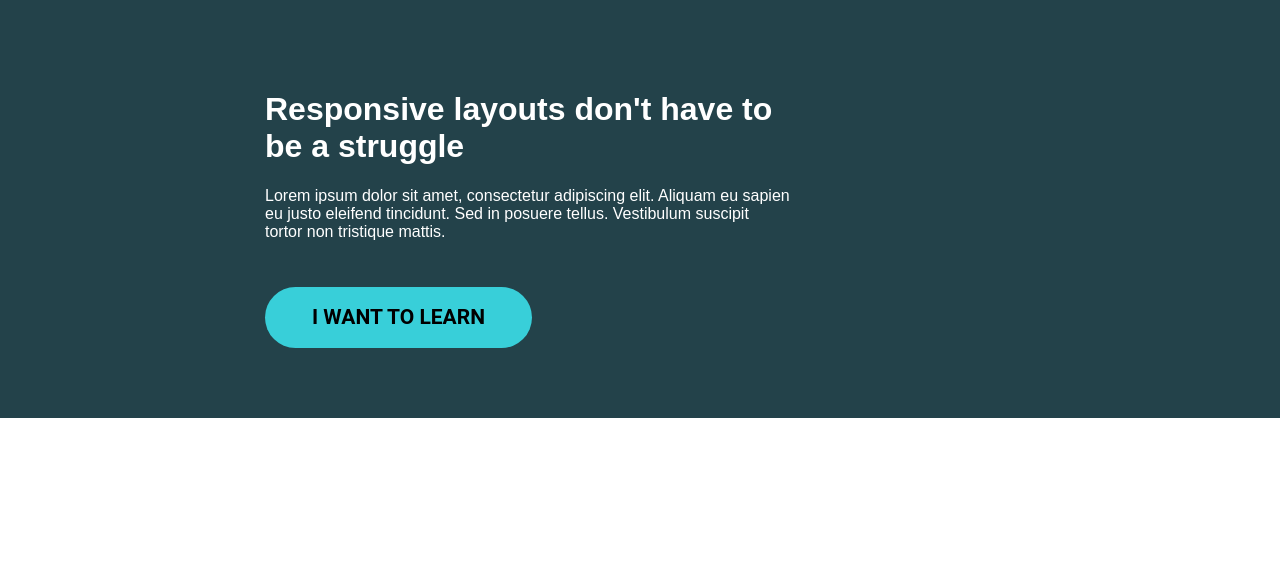
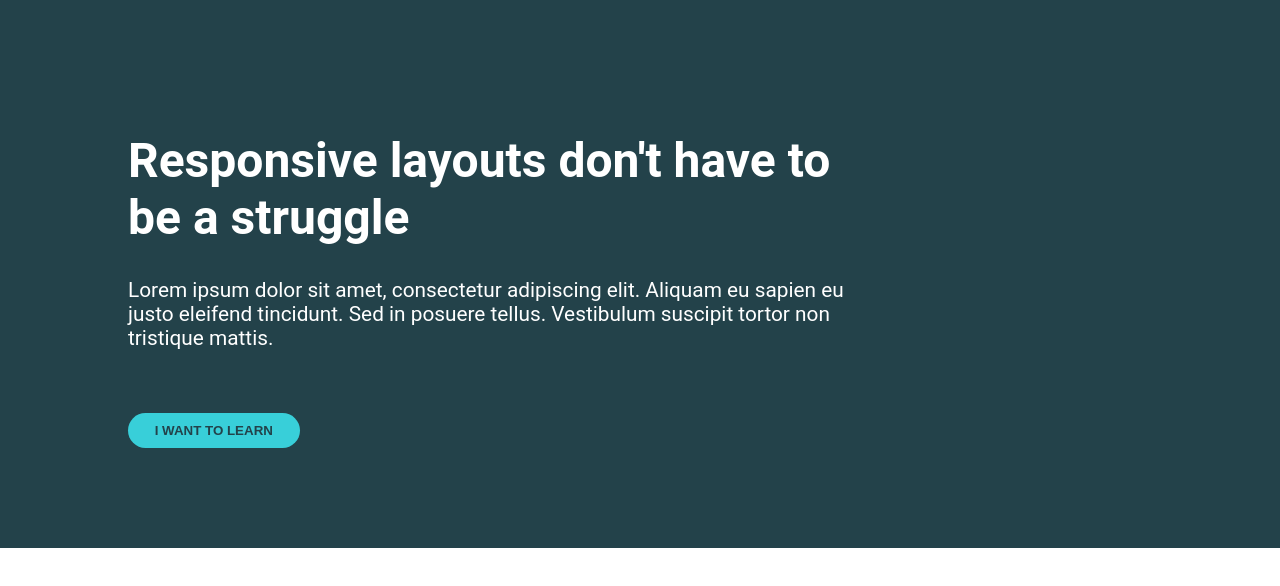
Before and after one commit to wooleah/responsive-layout-practice, a website: page challenge-03/index.html in a window 1280 px wide. Drawn offline with Linux system fonts and the light colour scheme.

Commit message:
fixes challenge 3 solution

```diff
--- a/challenge-03/index.html
+++ b/challenge-03/index.html
@@ -7,9 +7,9 @@
     <link rel="stylesheet" href="./style.css" />
   </head>
   <body>
-    <header class="intro">
+    <header class="hero">
       <div class="container">
-        <div class="intro-content">
+        <div class="hero__content">
           <h1>Responsive layouts don't have to be a struggle</h1>
           <p>
             Lorem ipsum dolor sit amet, consectetur adipiscing elit. Aliquam eu sapien eu justo eleifend tincidunt. Sed in posuere tellus. Vestibulum
--- a/challenge-03/style.css
+++ b/challenge-03/style.css
@@ -1,41 +1,50 @@
-* {
+*,
+*::before,
+*::after {
   box-sizing: border-box;
 }
 
 body {
   margin: 0;
-  padding: 0;
-  font-family: sans-serif;
+  font-family: Roboto;
+  font-style: normal;
+  font-size: 1.3rem;
 }
 
-.intro {
+h1 {
+  font-size: 3rem;
+}
+
+.hero {
   background: #23424a;
   color: white;
-  padding: 70px 50px;
+  padding: 100px 0;
+}
+
+.hero__content {
+  width: 70%;
+  margin-bottom: 3em;
 }
 
 .container {
-  width: 100%;
-  max-width: 750px;
+  width: 80%;
+  max-width: 1100px;
   margin: 0 auto;
-}
-
-.intro-content {
-  width: 70%;
 }
 
 .header-button {
   border: none;
-  border-radius: 31.5px;
+  border-radius: 100px;
+  color: #23424a;
   background-color: #38cfd9;
   mix-blend-mode: normal;
-  padding: 15px 47px;
+  padding: 0.75em 2em;
   cursor: pointer;
-  margin-top: 30px;
+  font-weight: 900;
+  transition: all 0.5s ease;
+}
 
-  font-family: Roboto;
-  font-style: normal;
-  font-weight: bold;
-  font-size: 21px;
-  line-height: 150.19%;
+.header-button:hover,
+.header-button:focus {
+  filter: brightness(1.2);
 }
```
Also changed, not shown: challenge-04/index.html (added, +9 -0 lines).
